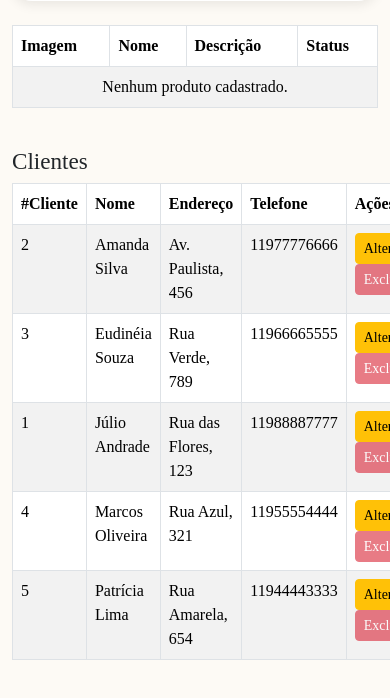
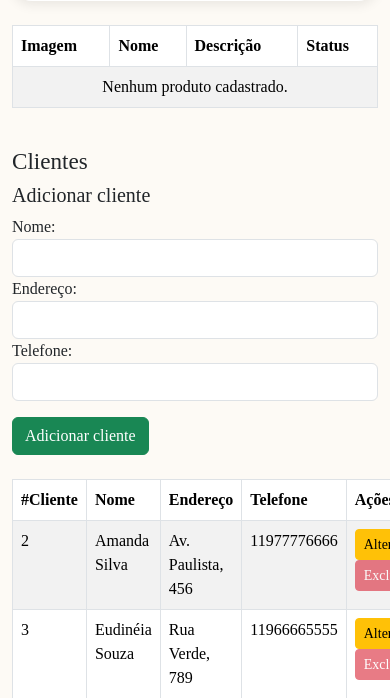
Before and after one commit to Alegretao/Confeitaria, a PHP site: page /painel_admin.php in a window 390 px wide; the page is wider, and only the part inside the window is pictured. Shown: the part 748-1446 px from the top of that part. Before the commit the page ends 1408 px from the top of that part, so only its background shows below. Run offline with PHP 8.4, Linux system fonts and the light colour scheme; a user stored in the database is signed in; data comes from the database, SQL or seed files in the repository; data that the repository does not hold is empty.

Commit message:
Add client addition form to painel_admin.php
Added a form for adding new clients with input fields for name, address, and phone number.

```diff
--- a/Site-trabalho-main/Site-trabalho-main/pages/painel_admin.php
+++ b/Site-trabalho-main/Site-trabalho-main/pages/painel_admin.php
@@ -188,7 +188,22 @@ foreach ($pedidos as $pedido) {
       <br/>
 
       <h3>Clientes</h3>
-      <table class="table table-striped table-bordered">
+
+       <form action="../form/adicionar_cliente.php" method="POST" class="mb-4">
+       <h5>Adicionar cliente</h5>
+       <label>Nome:</label>
+       <input type="text" name="nome" class="form-control" maxlength="50" required>
+       <label>Endereço:</label>
+       <input type="text" name="endereco" class="form-control" maxlength="45" required>
+       <label>Telefone:</label>
+       <input type="tel" name="telefone" class="form-control" maxlength="11" required>
+       <button type="submit" class="btn btn-success mt-3">
+        Adicionar cliente
+       </button>
+
+    </form>
+
+<table class="table table-striped table-bordered">
         <thead>
           <tr>
             <th>#Cliente</th>
```
